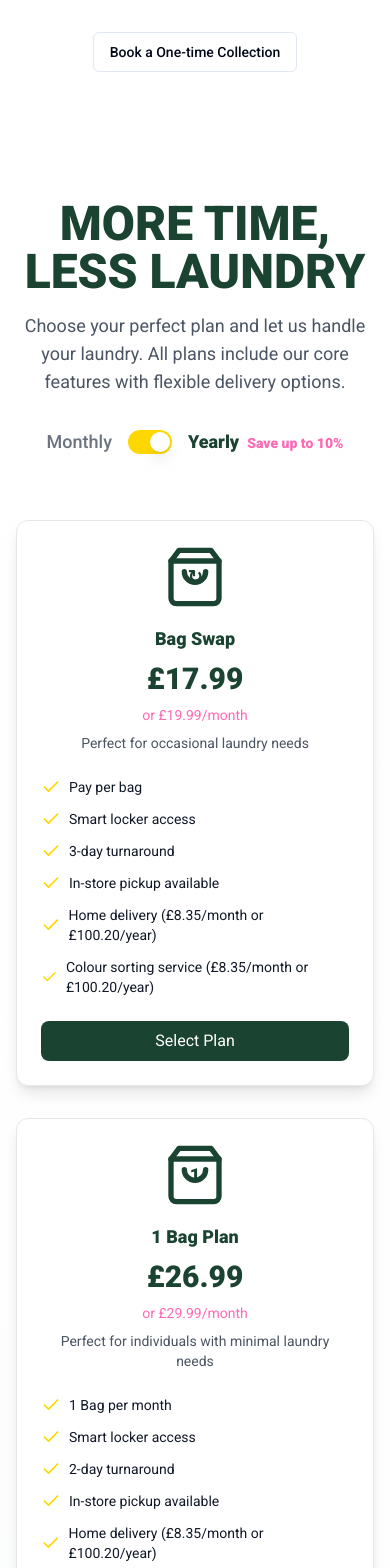
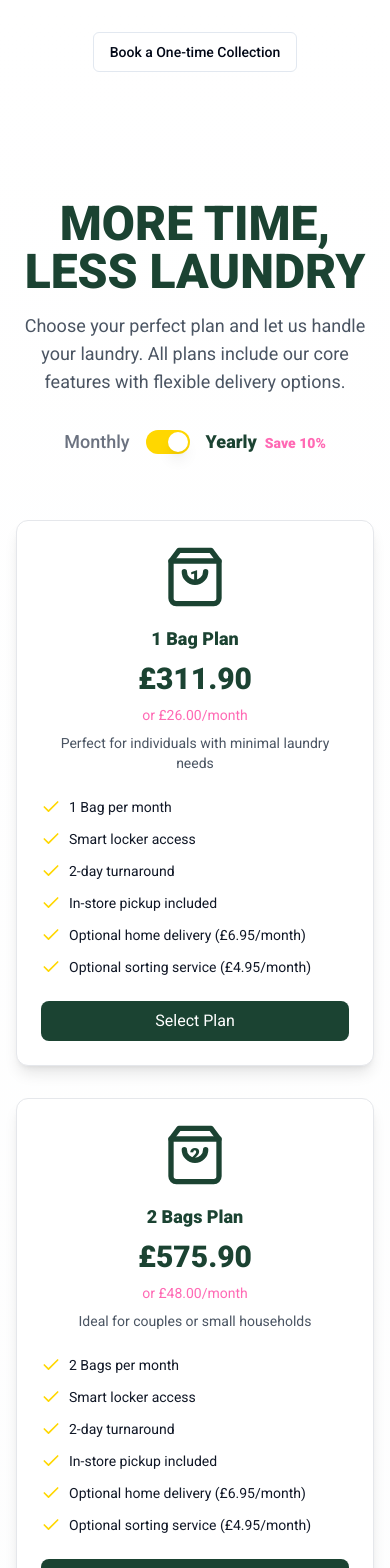
Before and after one commit to thecleanbean/cloud-subscription-hub-e5d188b0, a React (Vite) app: page / in a window 390 px wide. Shown: the top 1568 px of the page. Built offline with nearby package versions, Linux system fonts and the light colour scheme.

Commit message:
Update pricing plans and options
Revise the pricing structure for the subscription plans, including details on payment options, bag quantities, delivery methods, and turnaround times. Ensure clarity on the final costs and terms associated with each plan.
[skip gpt_engineer]

```diff
--- a/src/components/PricingSection.tsx
+++ b/src/components/PricingSection.tsx
@@ -9,85 +9,101 @@ const PricingSection = ({ onPlanSelect }: { onPlanSelect: (plan: string) => void
 
   const plans = [
     {
-      name: "Bag Swap",
-      monthlyPrice: "£19.99",
-      yearlyPrice: "£17.99",
-      annualPrice: "£215.88/year",
-      description: "Perfect for occasional laundry needs",
-      features: [
-        { name: "Pay per bag", included: true },
-        { name: "Smart locker access", included: true },
-        { name: "3-day turnaround", included: true },
-        { name: "In-store pickup available", included: true },
-        { name: "Home delivery (£8.35/month or £100.20/year)", included: true },
-        { name: "Colour sorting service (£8.35/month or £100.20/year)", included: true },
-      ],
-      icon: "↻",
-    },
-    {
       name: "1 Bag Plan",
-      monthlyPrice: "£29.99",
-      yearlyPrice: "£26.99",
-      annualPrice: "£323.89/year",
+      monthlyPrice: "£26.00",
+      yearlyPrice: "£311.90",
+      annualPrice: "Save 10% annually",
       description: "Perfect for individuals with minimal laundry needs",
       features: [
         { name: "1 Bag per month", included: true },
         { name: "Smart locker access", included: true },
         { name: "2-day turnaround", included: true },
-        { name: "In-store pickup available", included: true },
-        { name: "Home delivery (£8.35/month or £100.20/year)", included: true },
-        { name: "Colour sorting service (£8.35/month or £100.20/year)", included: true },
+        { name: "In-store pickup included", included: true },
+        { name: "Optional home delivery (£6.95/month)", included: true },
+        { name: "Optional sorting service (£4.95/month)", included: true },
       ],
       icon: "1",
     },
     {
       name: "2 Bags Plan",
-      monthlyPrice: "£54.00",
-      yearlyPrice: "£48.60",
-      annualPrice: "£583.20/year",
+      monthlyPrice: "£48.00",
+      yearlyPrice: "£575.90",
+      annualPrice: "Save 10% annually",
       description: "Ideal for couples or small households",
       features: [
         { name: "2 Bags per month", included: true },
         { name: "Smart locker access", included: true },
         { name: "2-day turnaround", included: true },
-        { name: "In-store pickup available", included: true },
-        { name: "Home delivery (£8.35/month or £100.20/year)", included: true },
-        { name: "Colour sorting service (£8.35/month or £100.20/year)", included: true },
+        { name: "In-store pickup included", included: true },
+        { name: "Optional home delivery (£6.95/month)", included: true },
+        { name: "Optional sorting service (£4.95/month)", included: true },
       ],
-      isPopular: true,
       icon: "2",
     },
     {
       name: "3 Bags Plan",
-      monthlyPrice: "£78.00",
-      yearlyPrice: "£70.20",
-      annualPrice: "842.40/year",
+      monthlyPrice: "£66.00",
+      yearlyPrice: "£791.90",
+      annualPrice: "Save 10% annually",
       description: "Perfect for families",
       features: [
         { name: "3 Bags per month", included: true },
         { name: "Smart locker access", included: true },
         { name: "2-day turnaround", included: true },
-        { name: "Priority processing", included: true },
-        { name: "Home delivery (£8.35/month or £100.20/year)", included: true },
-        { name: "Colour sorting service (£8.35/month or £100.20/year)", included: true },
+        { name: "In-store pickup included", included: true },
+        { name: "Optional home delivery (£6.95/month)", included: true },
+        { name: "Optional sorting service (£4.95/month)", included: true },
       ],
       icon: "3",
     },
     {
       name: "4 Bags Plan",
-      monthlyPrice: "£102.00",
-      yearlyPrice: "£91.80",
-      annualPrice: "£1,101.60/year",
+      monthlyPrice: "£84.00",
+      yearlyPrice: "£1,007.90",
+      annualPrice: "Save 10% annually",
       description: "Best value for large families",
       features: [
         { name: "4 Bags per month", included: true },
         { name: "Smart locker access", included: true },
         { name: "2-day turnaround", included: true },
-        { name: "Priority processing", included: true },
-        { name: "Home delivery (£8.35/month or £100.20/year)", included: true },
-        { name: "Colour sorting service (£8.35/month or £100.20/year)", included: true },
+        { name: "In-store pickup included", included: true },
+        { name: "Optional home delivery (£6.95/month)", included: true },
+        { name: "Optional sorting service (£4.95/month)", included: true },
       ],
       icon: "4",
+    },
+    {
+      name: "Weekly Plan",
+      monthlyPrice: "£92.00",
+      yearlyPrice: "£1,103.90",
+      annualPrice: "Save 10% annually",
+      description: "1 Bag collected, cleaned and returned weekly",
+      features: [
+        { name: "1 Bag per week", included: true },
+        { name: "Smart locker access", included: true },
+        { name: "2-day turnaround", included: true },
+        { name: "In-store pickup included", included: true },
+        { name: "Optional home delivery (£6.95/month)", included: true },
+        { name: "Optional sorting service (£4.95/month)", included: true },
+      ],
+      icon: "W",
+    },
+    {
+      name: "Bag Swap",
+      monthlyPrice: "£149.95",
+      yearlyPrice: "£1,799.30",
+      annualPrice: "Save 10% annually",
+      description: "Drop Clean, Take Dirty - twice a week",
+      features: [
+        { name: "Unlimited bag swaps (twice weekly)", included: true },
+        { name: "Smart locker access", included: true },
+        { name: "2-day turnaround", included: true },
+        { name: "In-store pickup included", included: true },
+        { name: "Optional home delivery (£6.95/month)", included: true },
+        { name: "Optional sorting service (£4.95/month)", included: true },
+      ],
+      isPopular: true,
+      icon: "↻",
     },
   ];
 
@@ -119,18 +135,18 @@ const PricingSection = ({ onPlanSelect }: { onPlanSelect: (plan: string) => void
           />
           <Label htmlFor="billing-toggle" className={`text-lg ${isYearly ? 'text-primary font-bold' : 'text-gray-500'}`}>
             Yearly
-            <span className="ml-2 text-sm text-accent">Save up to 10%</span>
+            <span className="ml-2 text-sm text-accent">Save 10%</span>
           </Label>
         </div>
       </motion.div>
 
-      <div className="grid grid-cols-1 md:grid-cols-2 lg:grid-cols-3 xl:grid-cols-5 gap-8 max-w-7xl mx-auto">
+      <div className="grid grid-cols-1 md:grid-cols-2 lg:grid-cols-3 xl:grid-cols-3 2xl:grid-cols-6 gap-8 max-w-[1920px] mx-auto">
         {plans.map((plan) => (
           <PricingCard
             key={plan.name}
             {...plan}
             price={isYearly ? plan.yearlyPrice : plan.monthlyPrice}
-            annualPrice={isYearly ? `or ${plan.monthlyPrice}/month` : `or ${plan.annualPrice}`}
+            annualPrice={isYearly ? `or ${plan.monthlyPrice}/month` : plan.annualPrice}
             onSelect={() => onPlanSelect(plan.name)}
           />
         ))}
```
